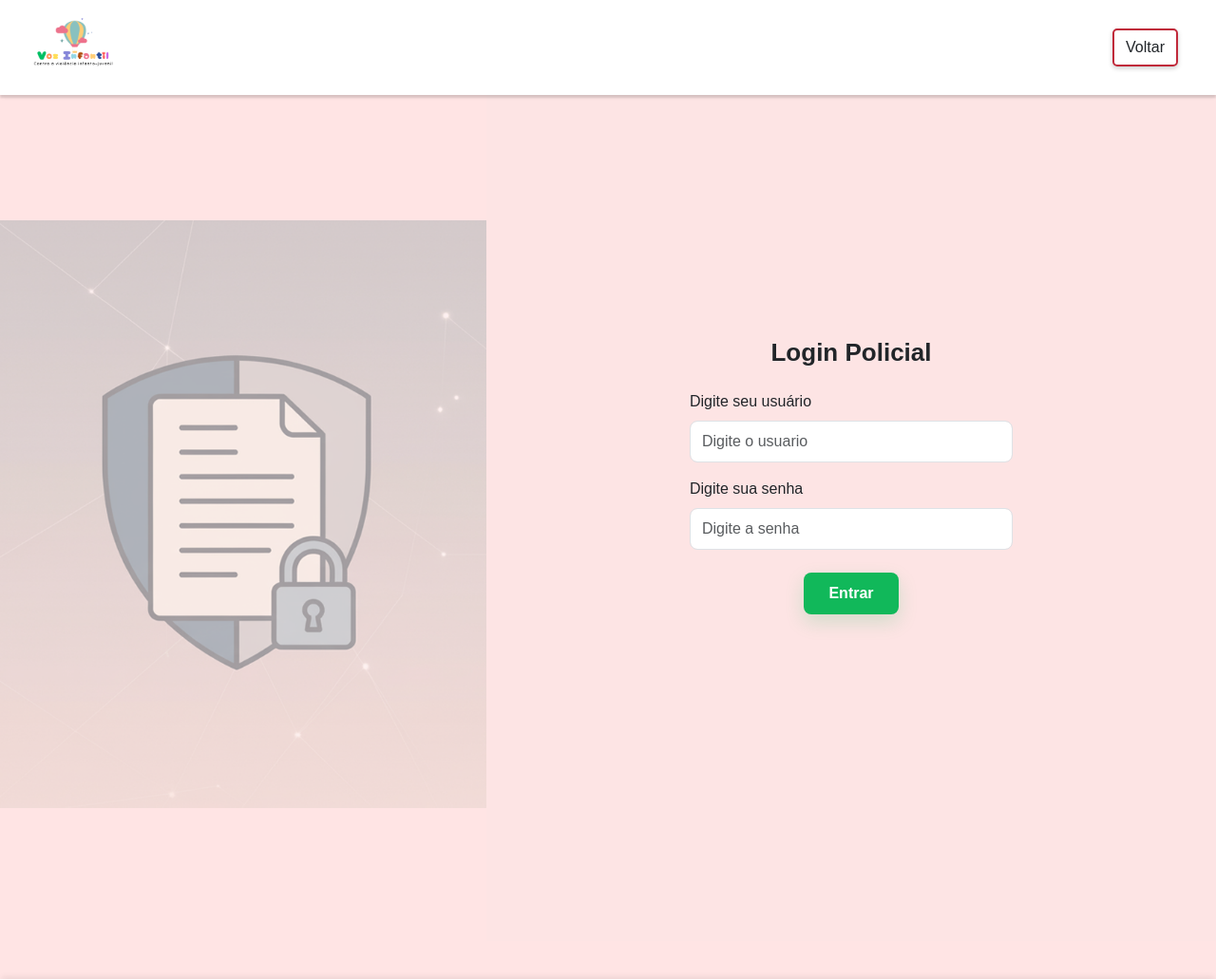
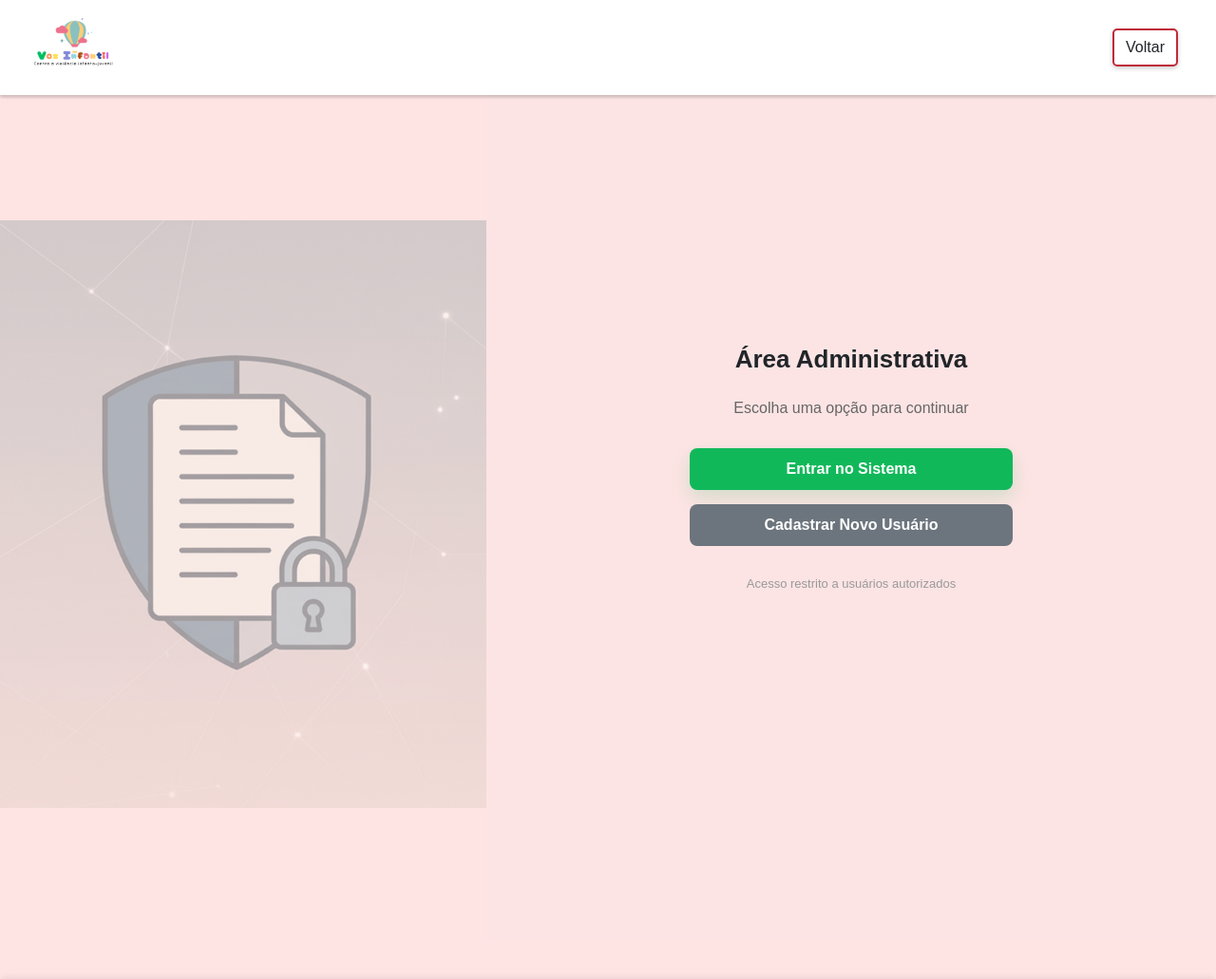
Before and after one commit to Rafael-Santos2/ProjetoFinalTCCadm, a PHP site: page /admin/index.php in a window 1280 px wide. Shown: the top 1031 px of the page at 95% size. Run offline with PHP 8.4, Linux system fonts and the light colour scheme; data that the repository does not hold is empty.

Commit message:
Refactor: Transforma admin/index.php em página de escolha (Login ou Cadastro) + permite primeiro cadastro sem login

```diff
--- a/admin/dashboard.php
+++ b/admin/dashboard.php
@@ -352,11 +352,6 @@ try {
     <div class="panel-pink">
       <div class="panel-title">
         <h1>Tabela de Denúncias</h1>
-        <div class="d-flex align-items-center gap-2">
-          <?php if ($_SESSION['usuario_role'] === 'admin'): ?>
-            <a href="cadastrar.php" class="btn btn-success btn-sm">+ Novo Usuário</a>
-          <?php endif; ?>
-        </div>
         <div style="min-width:220px; text-align:right;">
           <!-- filtro à direita do título -->
           <form method="get" class="d-flex align-items-center gap-2 justify-content-end">
--- a/admin/index.php
+++ b/admin/index.php
@@ -1,40 +1,10 @@
 <?php
 session_start();
-// incluir conexão centralizada
-include __DIR__ . '/inc/conexao.php';
 
 // se já logado, redireciona
 if (isset($_SESSION['usuario_id'])) {
     header('Location: dashboard.php');
     exit;
-}
-
-$msg = '';
-if ($_SERVER['REQUEST_METHOD'] === 'POST') {
-    $email = $_POST['email'] ?? '';
-    $senha = $_POST['senha'] ?? '';
-
-    $sql = "SELECT id, nome, senha_hash, role FROM usuarios WHERE email = ?";
-    $stmt = $conn->prepare($sql);
-    $stmt->bind_param("s", $email);
-    $stmt->execute();
-    $res = $stmt->get_result();
-    if ($res->num_rows === 1) {
-        $u = $res->fetch_assoc();
-        if (password_verify($senha, $u['senha_hash'])) {
-            // autentica
-            $_SESSION['usuario_id'] = $u['id'];
-            $_SESSION['usuario_nome'] = $u['nome'];
-            $_SESSION['usuario_role'] = $u['role'];
-            header('Location: dashboard.php');
-            exit;
-        } else {
-            $msg = 'Credenciais inválidas';
-        }
-    } else {
-        $msg = 'Credenciais inválidas';
-    }
-    $stmt->close();
 }
 ?>
 <!DOCTYPE html>
@@ -191,21 +161,17 @@ if ($_SERVER['REQUEST_METHOD'] === 'POST') {
 
         <section class="login-card">
             <div class="login-box">
-                <h2>Login Policial</h2>
-                <?php if ($msg) echo '<div class="msg-error">' . htmlspecialchars($msg) . '</div>'; ?>
-                <form method="post" class="mt-2">
-                    <div class="mb-3">
-                        <label class="form-label">Digite seu usuário</label>
-                        <input class="form-control" type="email" name="email" placeholder="Digite o usuario" required>
-                    </div>
-                    <div class="mb-3">
-                        <label class="form-label">Digite sua senha</label>
-                        <input class="form-control" type="password" name="senha" placeholder="Digite a senha" required>
-                    </div>
-                    <div class="text-center mt-4">
-                        <button class="btn-login" type="submit">Entrar</button>
-                    </div>
-                </form>
+                <h2>Área Administrativa</h2>
+                <p style="text-align: center; color: #666; margin-bottom: 30px;">Escolha uma opção para continuar</p>
+
+                <div class="text-center mt-4">
+                    <a href="login.php" class="btn-login" style="display: inline-block; text-decoration: none; margin-bottom: 15px; width: 100%; max-width: 350px;">Entrar no Sistema</a>
+                    <a href="cadastrar.php" class="btn-secondary" style="display: inline-block; text-decoration: none; width: 100%; max-width: 350px; background: #6c757d; color: #fff; padding: 10px 26px; border-radius: 8px; font-weight: 600;">Cadastrar Novo Usuário</a>
+                </div>
+
+                <p style="text-align: center; color: #999; margin-top: 30px; font-size: 13px;">
+                    Acesso restrito a usuários autorizados
+                </p>
             </div>
         </section>
     </main>
--- a/config.php
+++ b/config.php
@@ -26,7 +26,7 @@ define('DB_PORT', getEnvVar('MYSQLPORT', '3306'));
 
 $base_url = getEnvVar('BASE_URL', '');
 if (!$base_url) {
-    $base_url = 'https://projetofinaltcc-production.up.railway.app';
+    $base_url = 'https://projetofinaltccadm-production.up.railway.app';
 }
 
 define('BASE_URL', $base_url);
```
Also changed, not shown: admin/cadastrar.php (+26 -14 lines), admin/login.php (+23 -2 lines).
